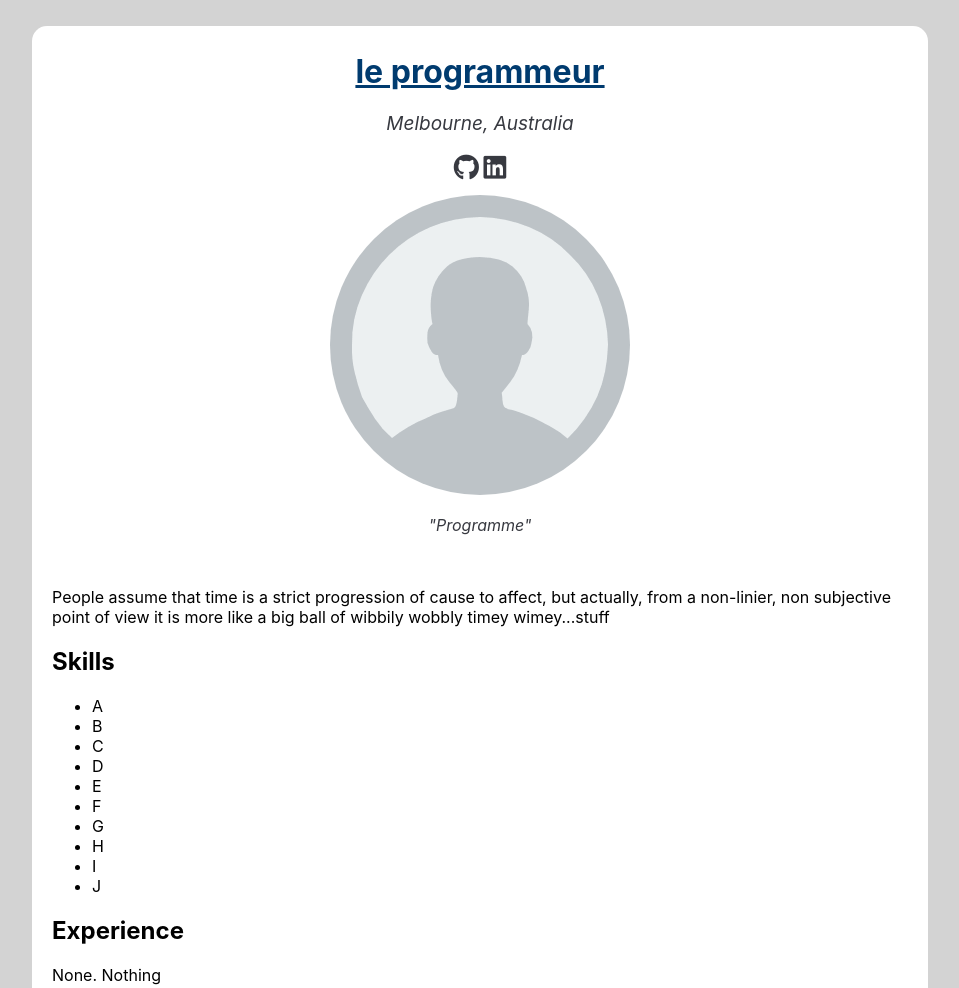
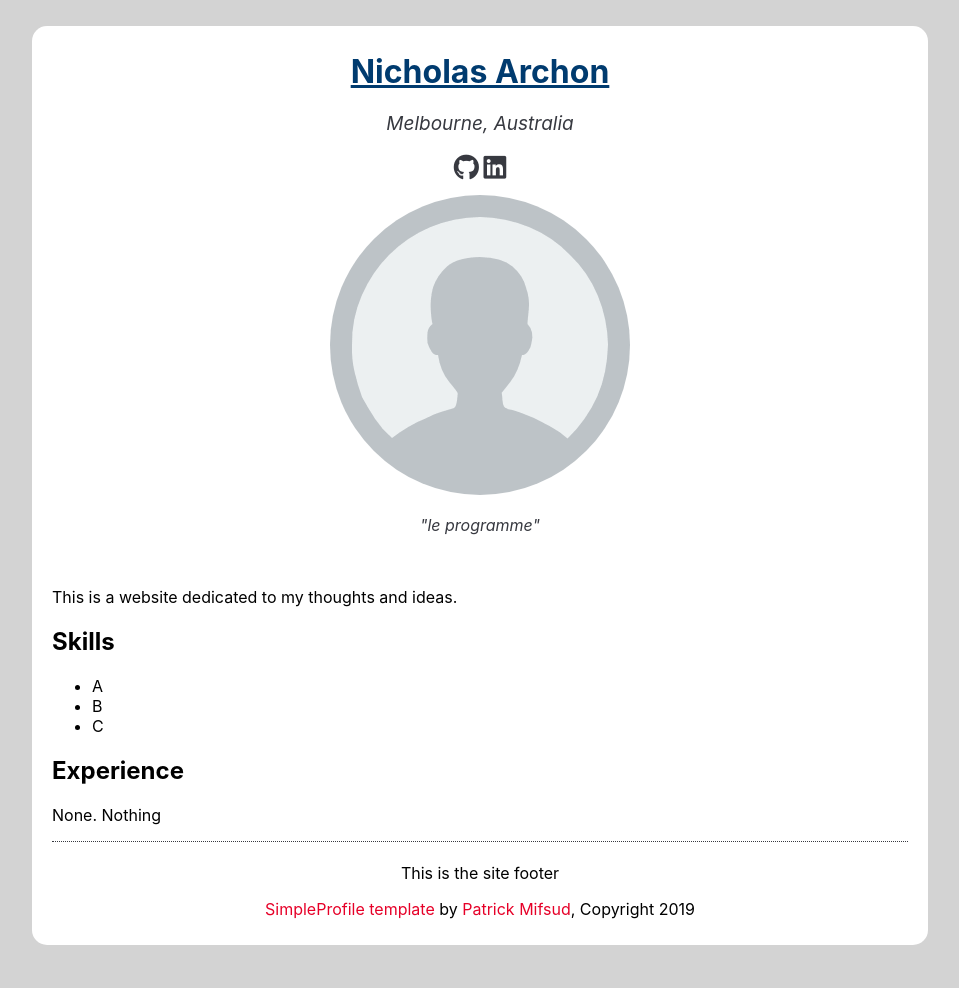
Before and after one commit to Waterdrinker88/Waterdrinker88.github.io, a plain HTML site: page index.html in a window 1280 px wide. Shown: the top 988 px of the page, without its empty margins (160-1119 px from the left). Drawn offline with Linux system fonts and the light colour scheme; files that its build step writes are made by us from their sources.

Commit message:
Update index.html

```diff
--- a/index.html
+++ b/index.html
@@ -22,7 +22,7 @@
 	<body>
 		<!-- This is a VERY bare bones version of a HTML5 portfolio template! -->
 		<!-- Replace with your name here -->
-		<h1>le programmeur</h1>
+		<h1>Nicholas Archon</h1>
 
 		<!-- Optional: add location eg. Melbourne, Australia -->
 		<p id="location"><em>Melbourne, Australia</em></p>
@@ -36,22 +36,16 @@
 		<img id="profile-img"src="/images/profile.png" alt="profile logo" title="profile"></img>
 
         <!-- Tagline can be a short list of skills, a quote or profession -->
-		<p id="tagline"><i>"Programme"</i></p>
+		<p id="tagline"><i>"le programme"</i></p>
 		<br>
 		<div id="content">
-			<p>People assume that time is a strict progression of cause to affect, but actually, from a non-linier, non subjective point of view it is more like a big ball of wibbily wobbly timey wimey...stuff </p>
+			<p>This is a website dedicated to my thoughts and ideas. </p>
 			<h2>Skills</h2>
 			<ul>
 				<li>A</li>
 				<li>B</li>
 				<li>C</li>
-				<li>D</li>
-				<li>E</li>
-				<li>F</li>
-				<li>G</li>
-				<li>H</li>
-				<li>I</li>
-				<li>J</li>
+
 			</ul>
 			<h2>Experience</h2>
 			<p>None. Nothing</p>
```
